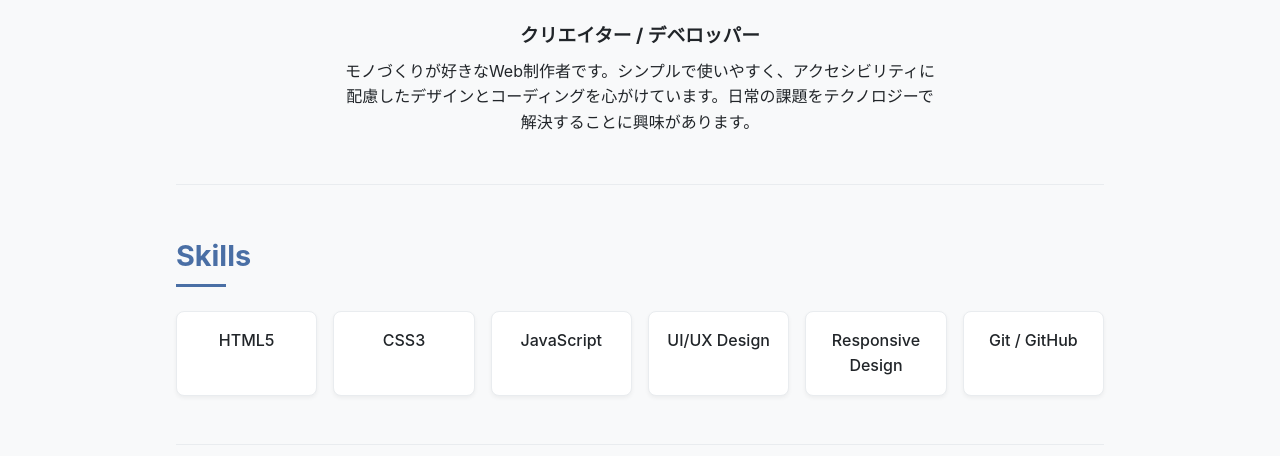
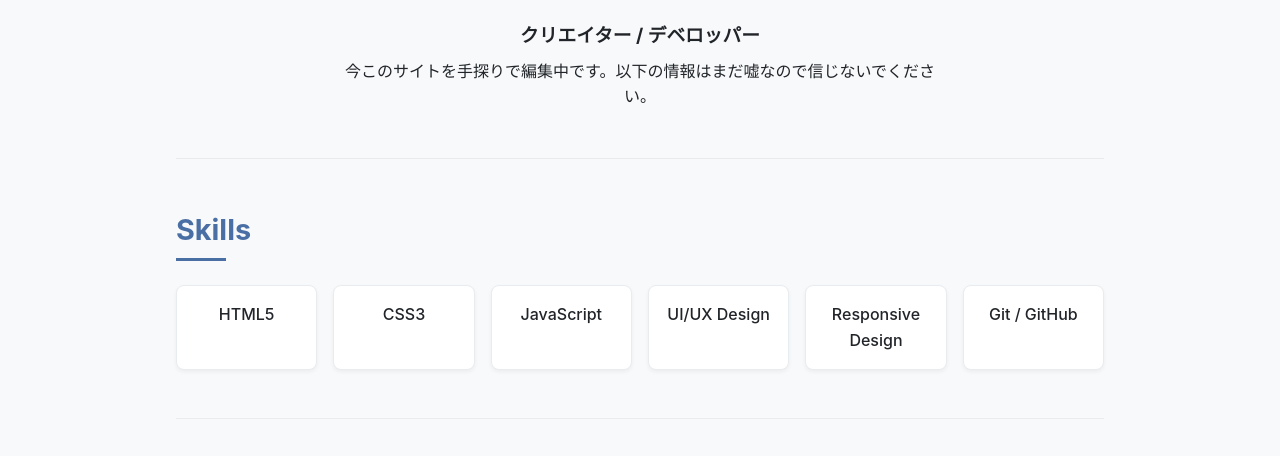
Before and after one commit to kikuchi615/myweb, a plain HTML site: page index.html in a window 1280 px wide. Shown: the part 344-800 px from the top of the page. Drawn offline with Linux system fonts and the light colour scheme.

Commit message:
一時的な対応

```diff
--- a/index.html
+++ b/index.html
@@ -272,7 +272,7 @@
                 <div class="profile-text">
                     <h3>クリエイター / デベロッパー</h3>
                     <p style="margin-top: 0.5rem; max-width: 600px;">
-                        モノづくりが好きなWeb制作者です。シンプルで使いやすく、アクセシビリティに配慮したデザインとコーディングを心がけています。日常の課題をテクノロジーで解決することに興味があります。
+                        今このサイトを手探りで編集中です。以下の情報はまだ嘘なので信じないでください。
                     </p>
                 </div>
             </div>
```
